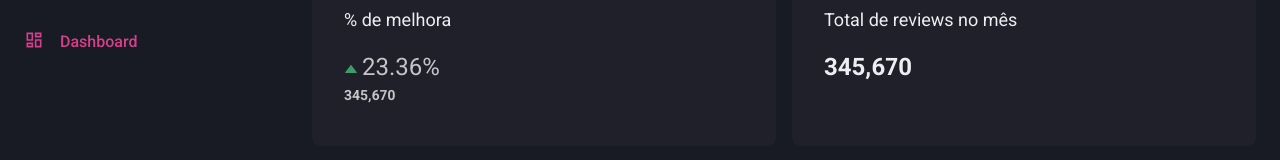
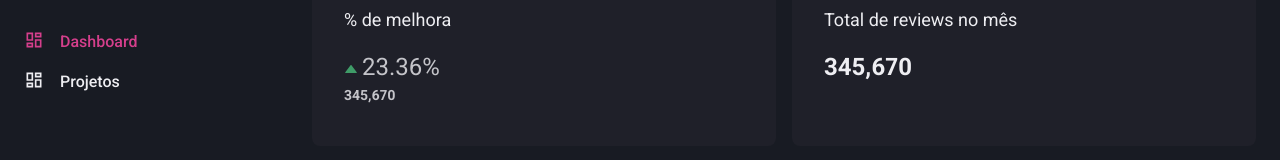
Before and after one commit to falaigor/dashboard, a Next.js app: page / in a window 1280 px wide. Shown: the part 122-282 px from the top of the page. Built offline with nearby package versions, Linux system fonts and the light colour scheme.

Commit message:
add new item in sidebar

```diff
--- a/src/components/Sidebar/SidebarNav.tsx
+++ b/src/components/Sidebar/SidebarNav.tsx
@@ -10,6 +10,10 @@ export function SidebarNav() {
         <NavLink icon={RiDashboardLine} href="/">
           Dashboard
         </NavLink>
+
+        <NavLink icon={RiDashboardLine} href="/projects">
+          Projetos
+        </NavLink>
       </NavSection>
     </Stack>
   );
```
